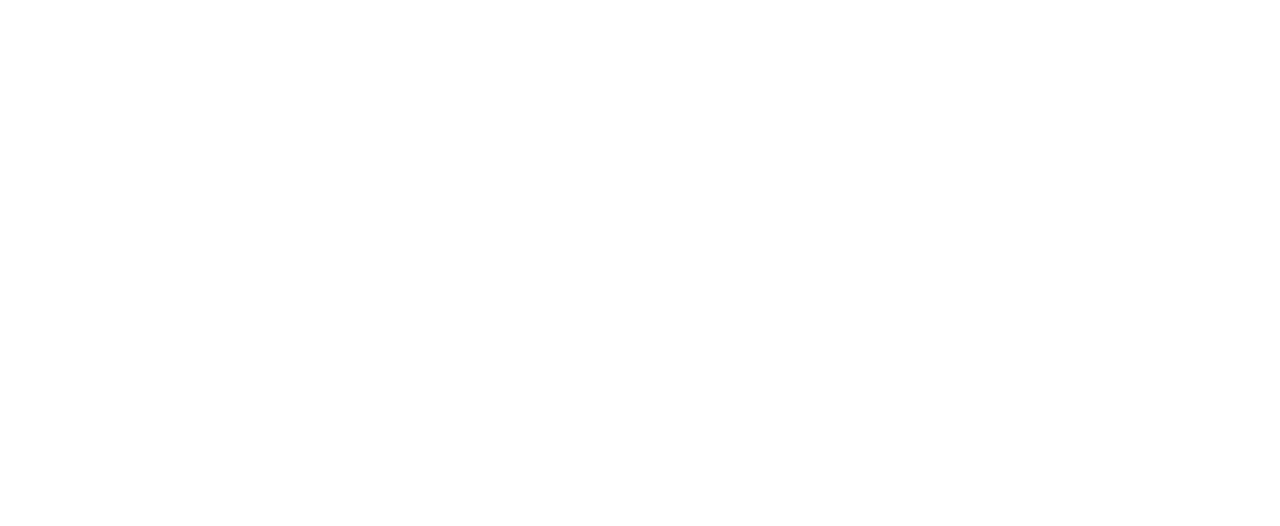
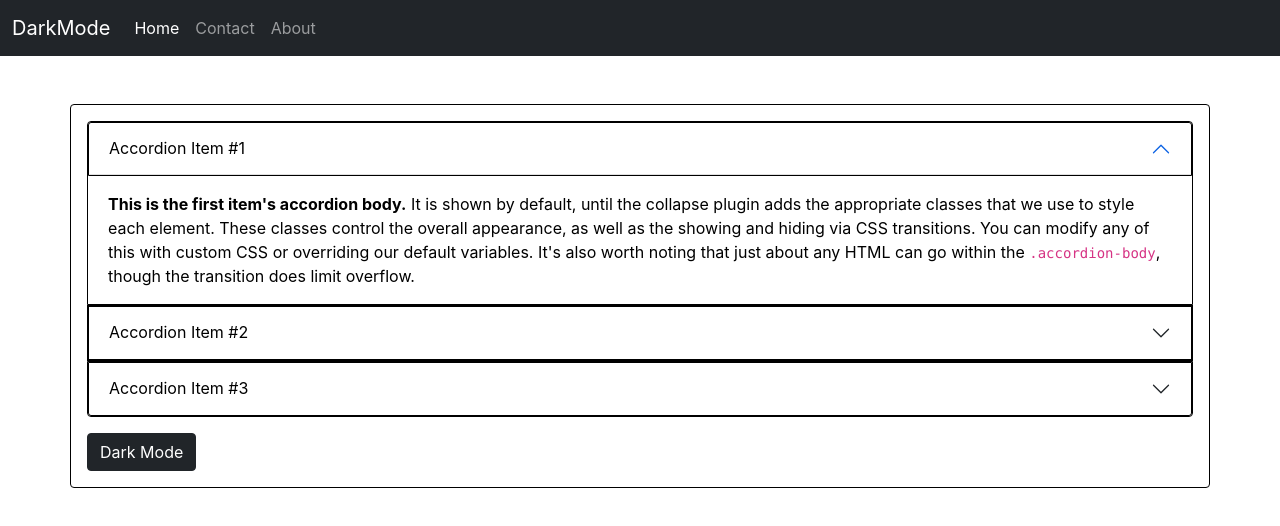
Before and after one commit to AbdulRahman87/SimpleDarkMode, a plain HTML site: page index.html in a window 1280 px wide. Drawn offline with nearby package versions, Linux system fonts and the light colour scheme; the site is published under a folder, as on GitHub Pages, so addresses that start at the root find nothing.

Commit message:
Update index.html

```diff
--- a/index.html
+++ b/index.html
@@ -1 +1 @@
-<!doctype html><html lang="en"><head><meta charset="utf-8"/><link rel="icon" href="/favicon.ico"/><meta name="viewport" content="width=device-width,initial-scale=1"/><meta name="theme-color" content="#000000"/><meta name="description" content="Web site created using create-react-app"/><link href="https://cdn.jsdelivr.net/npm/bootstrap@5.0.2/dist/css/bootstrap.min.css" rel="stylesheet" integrity="sha384-EVSTQN3/azprG1Anm3QDgpJLIm9Nao0Yz1ztcQTwFspd3yD65VohhpuuCOmLASjC" crossorigin="anonymous"><link rel="apple-touch-icon" href="/logo192.png"/><link rel="manifest" href="/manifest.json"/><title>React App</title><script defer="defer" src="/static/js/main.7b667d87.js"></script><link href="/static/css/main.e6c13ad2.css" rel="stylesheet"></head><body><noscript>You need to enable JavaScript to run this app.</noscript><div id="root"></div><script src="https://cdn.jsdelivr.net/npm/bootstrap@5.0.2/dist/js/bootstrap.bundle.min.js" integrity="sha384-MrcW6ZMFYlzcLA8Nl+NtUVF0sA7MsXsP1UyJoMp4YLEuNSfAP+JcXn/tWtIaxVXM" crossorigin="anonymous"></script></body></html>
+<!doctype html><html lang="en"><head><meta charset="utf-8"/><link rel="icon" href="/favicon.ico"/><meta name="viewport" content="width=device-width,initial-scale=1"/><meta name="theme-color" content="#000000"/><meta name="description" content="Web site created using create-react-app"/><link href="https://cdn.jsdelivr.net/npm/bootstrap@5.0.2/dist/css/bootstrap.min.css" rel="stylesheet" integrity="sha384-EVSTQN3/azprG1Anm3QDgpJLIm9Nao0Yz1ztcQTwFspd3yD65VohhpuuCOmLASjC" crossorigin="anonymous"><link rel="apple-touch-icon" href="/logo192.png"/><link rel="manifest" href="/manifest.json"/><title>React App</title><script defer="defer" src="static/js/main.7b667d87.js"></script><link href="static/css/main.e6c13ad2.css" rel="stylesheet"></head><body><noscript>You need to enable JavaScript to run this app.</noscript><div id="root"></div><script src="https://cdn.jsdelivr.net/npm/bootstrap@5.0.2/dist/js/bootstrap.bundle.min.js" integrity="sha384-MrcW6ZMFYlzcLA8Nl+NtUVF0sA7MsXsP1UyJoMp4YLEuNSfAP+JcXn/tWtIaxVXM" crossorigin="anonymous"></script></body></html>
```
